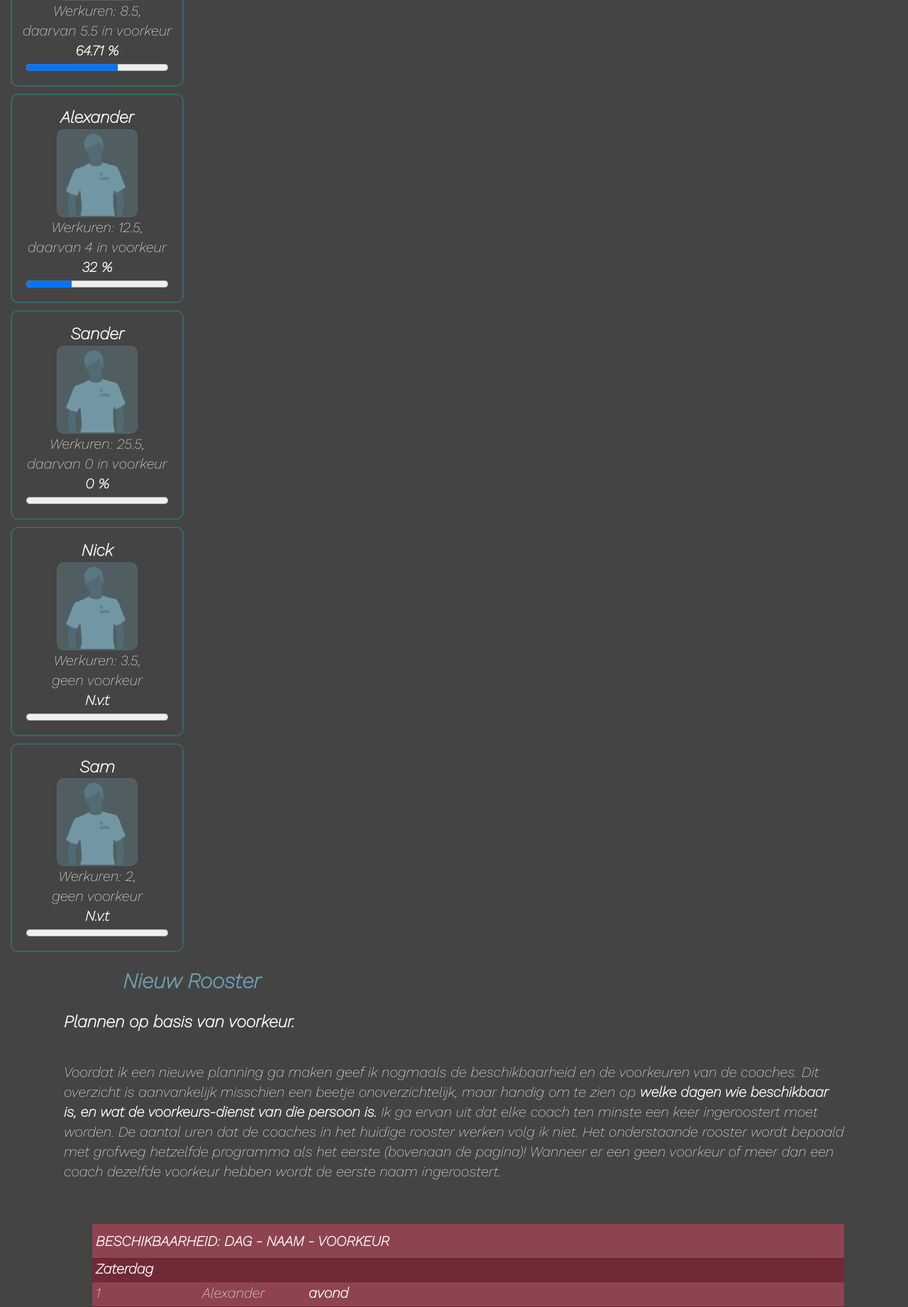
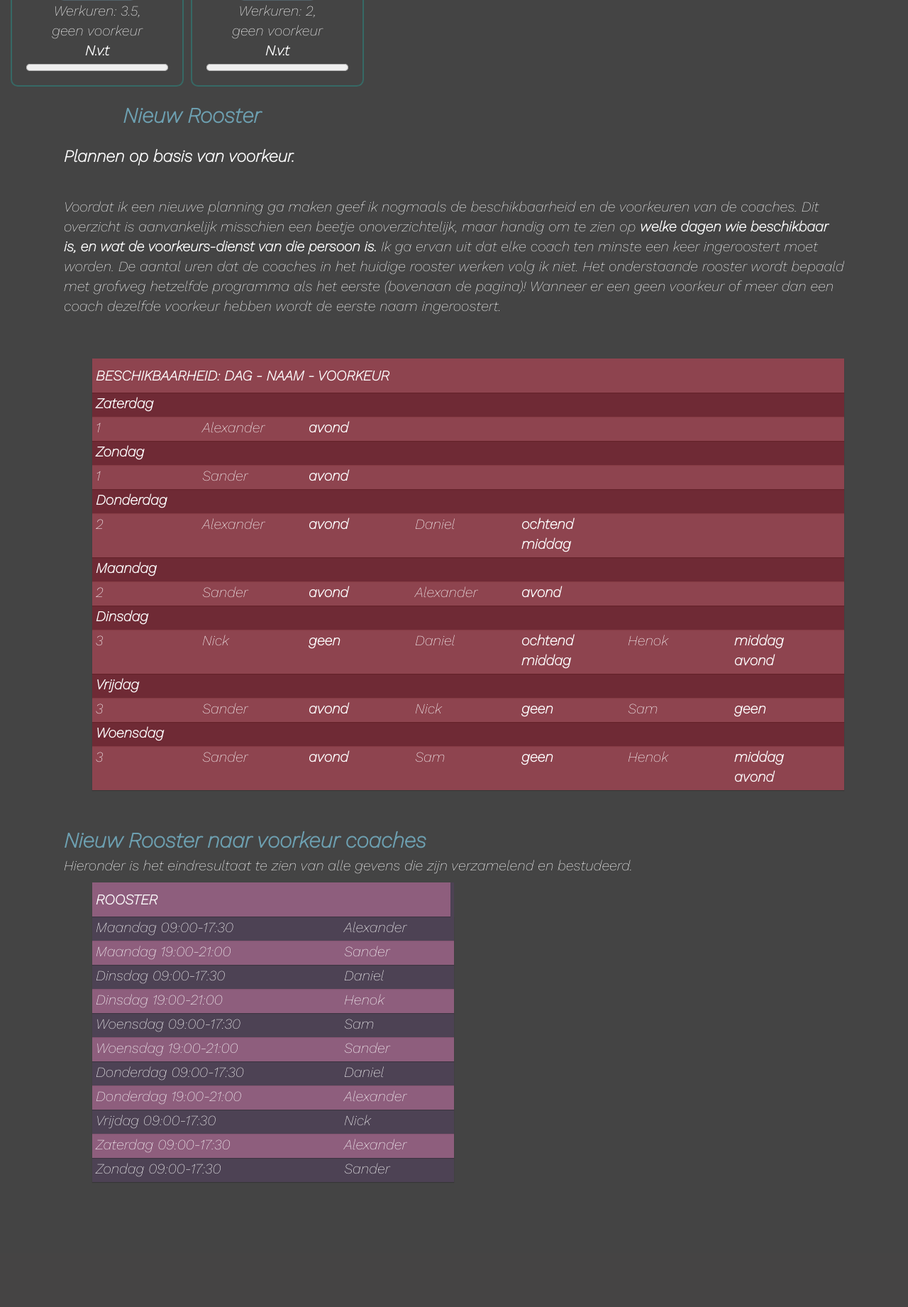
Before and after one commit to Molly-creator/BIT-Schedules, a PHP site: page / in a window 1280 px wide; the page is wider, and only the part inside the window is pictured. Shown: the part 3119-4960 px from the top of that part at 71% size. After the commit the page ends 4785 px from the top of that part, so only its background shows below. Run offline with PHP 8.4, Linux system fonts and the light colour scheme; data that the repository does not hold is empty.

Commit message:
Herstel css probleem

```diff
--- a/style.css
+++ b/style.css
@@ -10,8 +10,6 @@
     --table-odd-color: rgba(236, 135, 182, 0.411);
     --table-bg-color2:rgba(47, 114, 47, 0.52);
     --table-odd-color2:rgba(126, 165, 126, 0.2);
-    --table-odd--blue: #a4dbee54;
-    --table-blue: #86d8f362;
 
     --nav-color: rgba(54, 53, 53, 0.726);
     --bg-color-dark: #444;
@@ -57,6 +55,11 @@ section {
     justify-content: space-between;
     gap:20px;
 }
+
+section:last-child {
+    margin-bottom:100px;
+}
+
 /* Navigation bar */
 .navbar {
     position: absolute;
@@ -301,7 +304,7 @@ order:3;
 }
 #cards-Preference {
     display: flex;
-    flex-direction: column;
+    flex-direction: row;
     flex-wrap:wrap;
     gap:10px;
 }
@@ -363,17 +366,13 @@ order:3;
     justify-content: space-between;
     gap:50px;
 }
-.tbl-Rooster tr, .tbl-Rooster th{
+.tbl-Rooster tr{
     width: 500px;
     justify-content: space-between;
-    margin:5px;
 }
 .tbl-Rooster {
-   margin-bottom: 80px;
 
 }
-
-
 .Rooster table{
     display:flex;
     align-items: center;
```
